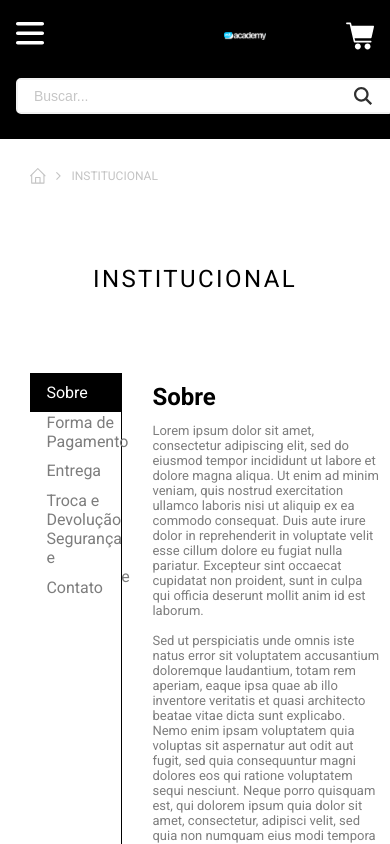
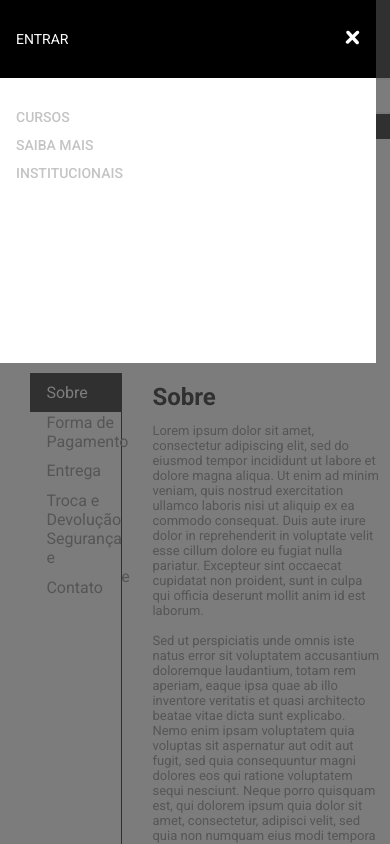
Before and after one commit to Marcello08m/-desafio-react-e-typescript-marcello-martins, a React (Create React App) app: page / in a window 390 px wide. Both pictures are taken after a click on the button 22 px from the left and 36 px from the top of the page. Shown: the top 844 px of the page. Built offline with nearby package versions, Linux system fonts and the light colour scheme.

Commit message:
feat(header): created mobile aside menu

```diff
--- a/src/App.tsx
+++ b/src/App.tsx
@@ -5,6 +5,7 @@ import Header from "./components/Header";
 import NewsLetter from "./components/newsLetter";
 import Institutional from "./pages/Institutional";
 import Footer from "./components/Footer";
+import AsideMenu from "./components/AsideMenu";
 
 const router = createBrowserRouter([
   {
--- /dev/null
+++ b/src/components/AsideMenu/index.tsx
@@ -0,0 +1,39 @@
+import styles from "./styles.module.scss";
+import Exit from "../../assets/svg/Exit.svg";
+import React, { useState } from "react";
+
+export default function AsideMenu({
+  isMenuOpen,
+  setMenuOpen,
+}: {
+  isMenuOpen: boolean;
+  setMenuOpen: React.Dispatch<React.SetStateAction<boolean>>;
+}) {
+  return (
+    <div
+      className={`${styles.blackout} ${!isMenuOpen ? styles.invisible : ""}`}
+      onClick={() => {
+        setMenuOpen(!isMenuOpen);
+      }}
+    >
+      <div className={`${styles.container} ${!isMenuOpen ? styles.aside : ""}`}>
+        <div className={styles.buttonsTop}>
+          <button className={styles.buttonEntrar}>Entrar</button>
+          <button
+            onClick={() => {
+              setMenuOpen(false);
+            }}
+            className={styles.buttonExit}
+          >
+            <img src={Exit} alt="sair" />
+          </button>
+        </div>
+        <div className={styles.buttonsBottom}>
+          <button className={styles.secondButton}>CURSOS</button>
+          <button className={styles.secondButton}>SAIBA MAIS</button>
+          <button className={styles.secondButton}>INSTITUCIONAIS</button>
+        </div>
+      </div>
+    </div>
+  );
+}
--- /dev/null
+++ b/src/components/AsideMenu/styles.module.scss
@@ -0,0 +1,70 @@
+.blackout {
+  position: fixed;
+  inset: 0;
+  z-index: 1000;
+  background: rgba(69, 69, 69, 0.7);
+
+  .container {
+    position: absolute;
+    transition: 0.2s;
+    left: 0%;
+    right: 3.52%;
+    top: 0%;
+    bottom: 57.02%;
+    background: white;
+
+    .buttonsTop {
+      display: flex;
+      background: black;
+      height: 78px;
+      align-items: center;
+      justify-content: space-between;
+
+      .buttonEntrar {
+        border: 0;
+        background: black;
+        color: white;
+        font-family: "Roboto";
+        font-weight: 400;
+        font-size: 14px;
+        margin-left: 16px;
+        text-transform: uppercase;
+      }
+
+      .buttonExit {
+        background: black;
+        border: 0;
+        width: 15px;
+        float: right;
+        margin-right: 16px;
+      }
+    }
+
+    .buttonsBottom {
+      display: flex;
+      flex-direction: column;
+      margin-top: 31px;
+      gap: 12px;
+
+      .secondButton {
+        border: 0;
+        background: white;
+        font-family: "Roboto";
+        font-weight: 500;
+        font-size: 14px;
+        color: #c4c4c4;
+        text-align: start;
+        padding-left: 16px;
+      }
+    }
+  }
+
+  .aside {
+    transform: translateX(-100%);
+  }
+}
+
+.invisible {
+  visibility: hidden;
+  pointer-events: none;
+}
--- a/src/components/Header/index.tsx
+++ b/src/components/Header/index.tsx
@@ -3,13 +3,22 @@ import Logo from "../../assets/svg/logoM3.svg";
 import Lupa from "../../assets/svg/lupa.svg";
 import Cart from "../../assets/svg/cart.svg";
 import Menu from "../../assets/svg/menu.svg";
+import AsideMenu from "../AsideMenu";
+import { useState } from "react";
 
 export default function Header() {
+  const [isMenuOpen, setMenuOpen] = useState(false);
   return (
     <>
+      <AsideMenu isMenuOpen={isMenuOpen} setMenuOpen={setMenuOpen} />
       <header className={styles.Header}>
         <div className={styles.firstDiv}>
-          <button className={styles.menuHamburguer}>
+          <button
+            className={styles.menuHamburguer}
+            onClick={() => {
+              setMenuOpen(true);
+            }}
+          >
             <img src={Menu} alt="menu" />
           </button>
           <img className={styles.logo} src={Logo} alt="logo m3" />
--- a/src/components/Header/styles.module.scss
+++ b/src/components/Header/styles.module.scss
@@ -43,7 +43,7 @@
     .headerButton {
       display: flex;
       gap: 55px;
-      padding-right: 100px;
+      margin-right: 100px;
       height: 28px;
 
       .buttonEntrar {
@@ -116,7 +116,8 @@
     }
 
     .logo {
-      padding-left: 0 !important;
+      width: 13.28vw !important;
+      margin-left: 0 !important;
     }
 
     .buttonEntrar {
@@ -132,7 +133,7 @@
     }
 
     .headerButton {
-      padding-right: 16px !important;
+      margin-right: 16px !important;
     }
   }
   .secondDiv {
```
Also changed, not shown: src/assets/svg/Exit.svg (added).
